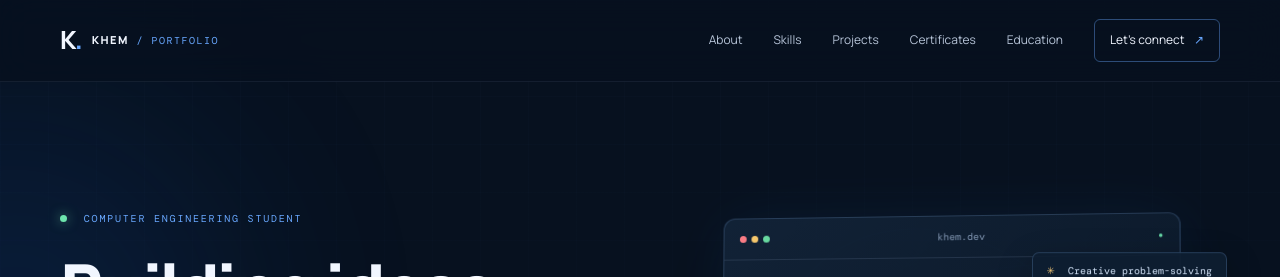
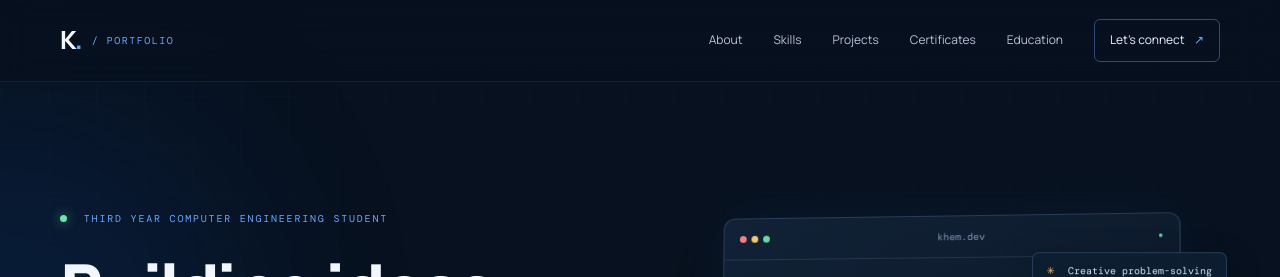
Before and after one commit to khemhoneyperpas/khem-portfolio, a plain HTML site: page index.html in a window 1280 px wide. Shown: the top 277 px of the page. Drawn offline with nearby package versions, Linux system fonts and the light colour scheme; files whose address does not match are found by name.

Commit message:
Update profile information and image in index.html

```diff
--- a/index.html
+++ b/index.html
@@ -16,7 +16,7 @@
   <div class="page-glow glow-one" aria-hidden="true"></div>
   <div class="page-glow glow-two" aria-hidden="true"></div>
   <header class="site-header">
-    <a class="brand" href="#home" aria-label="Khem portfolio home"><span class="brand-mark">K<span>.</span></span><span class="brand-name">KHEM<span> / PORTFOLIO</span></span></a>
+    <a class="brand" href="#home" aria-label="Khem portfolio home"><span class="brand-mark">K<span>.</span></span><span class="brand-name"><span> / PORTFOLIO</span></span></a>
     <button class="menu-toggle" aria-label="Open navigation menu" aria-expanded="false"><span></span><span></span></button>
     <nav class="nav-links" aria-label="Main navigation">
       <a href="#about">About</a><a href="#skills">Skills</a><a href="#projects">Projects</a><a href="#certificates">Certificates</a><a href="#education">Education</a><a class="nav-contact" href="#contact">Let's connect <span>↗</span></a>
@@ -26,7 +26,7 @@
   <main>
     <section class="hero section-wrap" id="home">
       <div class="hero-copy">
-        <p class="eyebrow reveal"><span class="status-dot"></span> COMPUTER ENGINEERING STUDENT</p>
+        <p class="eyebrow reveal"><span class="status-dot"></span> THIRD YEAR COMPUTER ENGINEERING STUDENT</p>
         <h1 class="reveal">Building ideas<br>into <span class="gradient-text">digital reality.</span></h1>
         <p class="hero-description reveal">Hi, I'm <strong>Khem Honey Perpas</strong>. I explore the intersection of software, digital logic, and embedded systems, one project at a time.</p>
         <div class="hero-actions reveal"><a class="button button-primary" href="#projects">Explore my work <span>↘</span></a><a class="button button-ghost" href="#about">More about me</a></div>
@@ -59,7 +59,7 @@
     <section class="section-wrap section-block" id="about">
       <div class="section-heading reveal"><p class="eyebrow">01 / A LITTLE ABOUT ME</p><h2>Engineering with<br><span class="gradient-text">curiosity and purpose.</span></h2></div>
       <div class="profile-card reveal">
-        <div class="profile-photo-wrap"><img class="profile-photo" src="assets/profile-placeholder.svg" alt="Placeholder for Khem Honey Perpas profile photo"><span class="profile-photo-label">YOUR PHOTO HERE</span></div>
+        <div class="profile-photo-wrap"><img class="profile-photo" src="assets/profile-photo.jpg" alt="Placeholder for Khem Honey Perpas profile photo"></span></div>
         <div class="profile-card-info"><p class="profile-kicker">GET TO KNOW ME</p><h3>Khem Honey Perpas</h3><p>Computer Engineering Student</p><div class="profile-tags"><span>Problem Solver</span><span>Curious Learner</span><span>CPE</span></div><a href="#contact" class="profile-link">Connect with me <span>↗</span></a></div>
       </div>
       <div class="about-grid">
```
